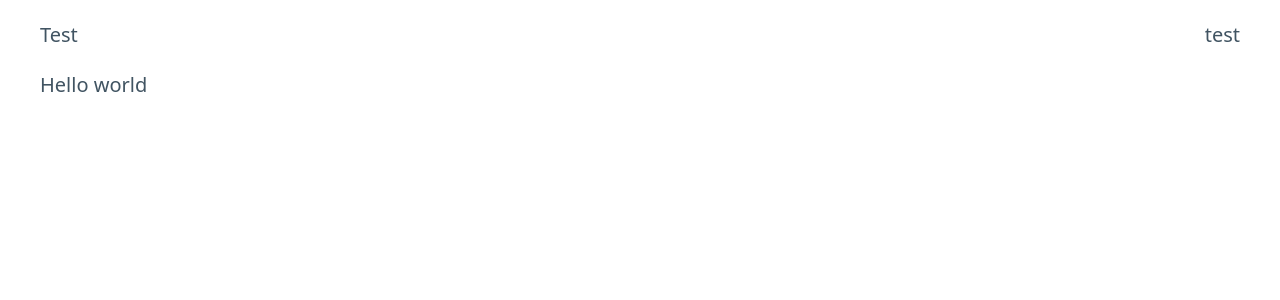
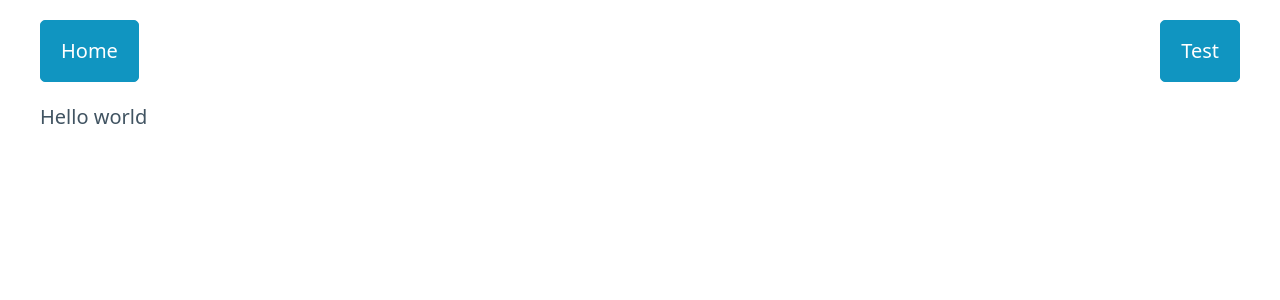
Before and after one commit to zman811/my-site, a Next.js app: page / in a window 1280 px wide. Shown: the top 300 px of the page. Built offline with nearby package versions, Linux system fonts and the light colour scheme.

Commit message:
Not much

```diff
--- a/pages/index.tsx
+++ b/pages/index.tsx
@@ -9,10 +9,15 @@ export default function Home() {
       </Head>
       <nav>
         <ul>
-          <li>Test</li>
+          <li>
+            <button>Home</button>
+          </li>
         </ul>
         <ul>
-          <li>test</li>
+          <li>
+            <button>Test</button>
+            {/* want to have a page to chat room using websocket */}
+          </li>
         </ul>
       </nav>
     Hello world
```
